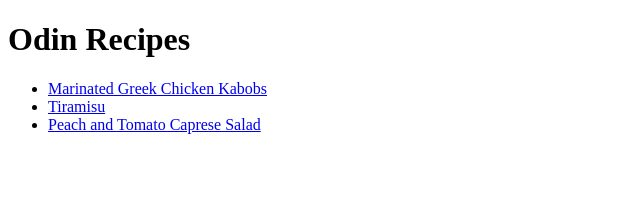
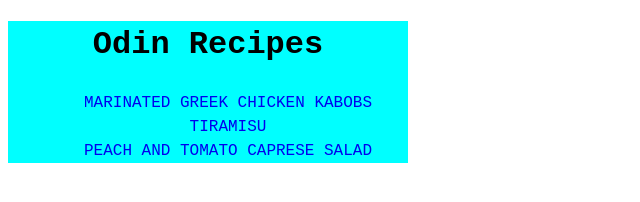
Before and after one commit to funkfreak22/odin-recipes, a plain HTML site: page index.html in a window 1280 px wide. Shown: the whole page, without its empty margins (0-640 px from the left). Drawn offline with Linux system fonts and the light colour scheme.

Commit message:
Add initial styling to index page

```diff
--- a/index.html
+++ b/index.html
@@ -7,13 +7,15 @@
     </head>
 
     <body>
-        <h1>Odin Recipes</h1>
+        <div class="index-container">
+            <h1 class="index-header">Odin Recipes</h1>
 
-        <ul>
-            <li><a href="./recipes/chickenkabob.html">Marinated Greek Chicken Kabobs</a></li>
-            <li><a href="./recipes/tiramisu.html">Tiramisu</a></li>
-            <li><a href="./recipes/caprese.html">Peach and Tomato Caprese Salad</a></li>
-        </ul>
+            <ul class="recipe-array">
+                <li><a href="./recipes/chickenkabob.html" class="recipe-link">Marinated Greek Chicken Kabobs</a></li>
+                <li><a href="./recipes/tiramisu.html" class="recipe-link">Tiramisu</a></li>
+                <li><a href="./recipes/caprese.html" class="recipe-link">Peach and Tomato Caprese Salad</a></li>
+            </ul>
+        </div>
     </body>
 
 </html>
--- a/styles.css
+++ b/styles.css
@@ -0,0 +1,23 @@
+* {
+    line-height: 1.5;
+}
+
+body {
+    font-family: 'Courier New', Courier, monospace;
+}
+
+ul {
+    list-style: none;
+}
+
+.index-container {
+    text-align: center;
+    width: 400px;
+    border: 4px gold;
+    background-color: aqua;
+}
+
+a.recipe-link {
+    text-decoration: none;
+    text-transform: uppercase;
+}
```
